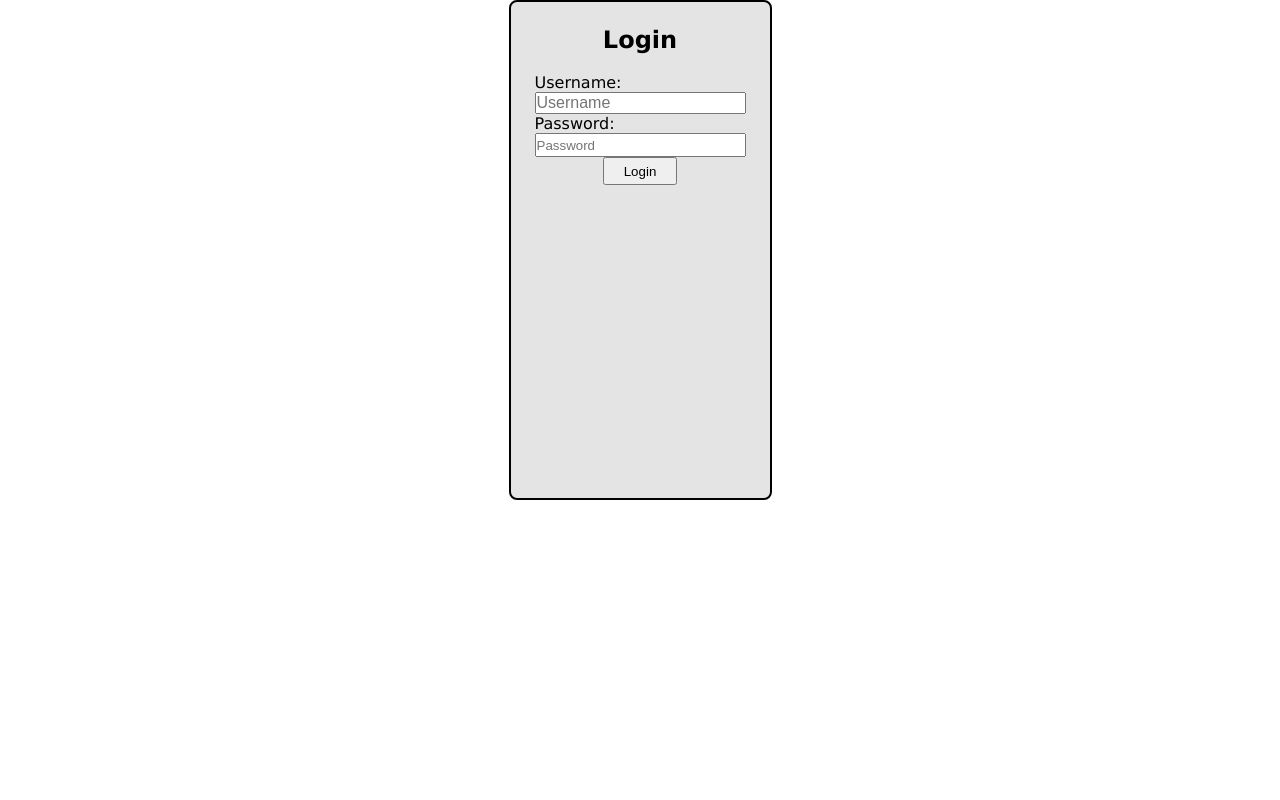
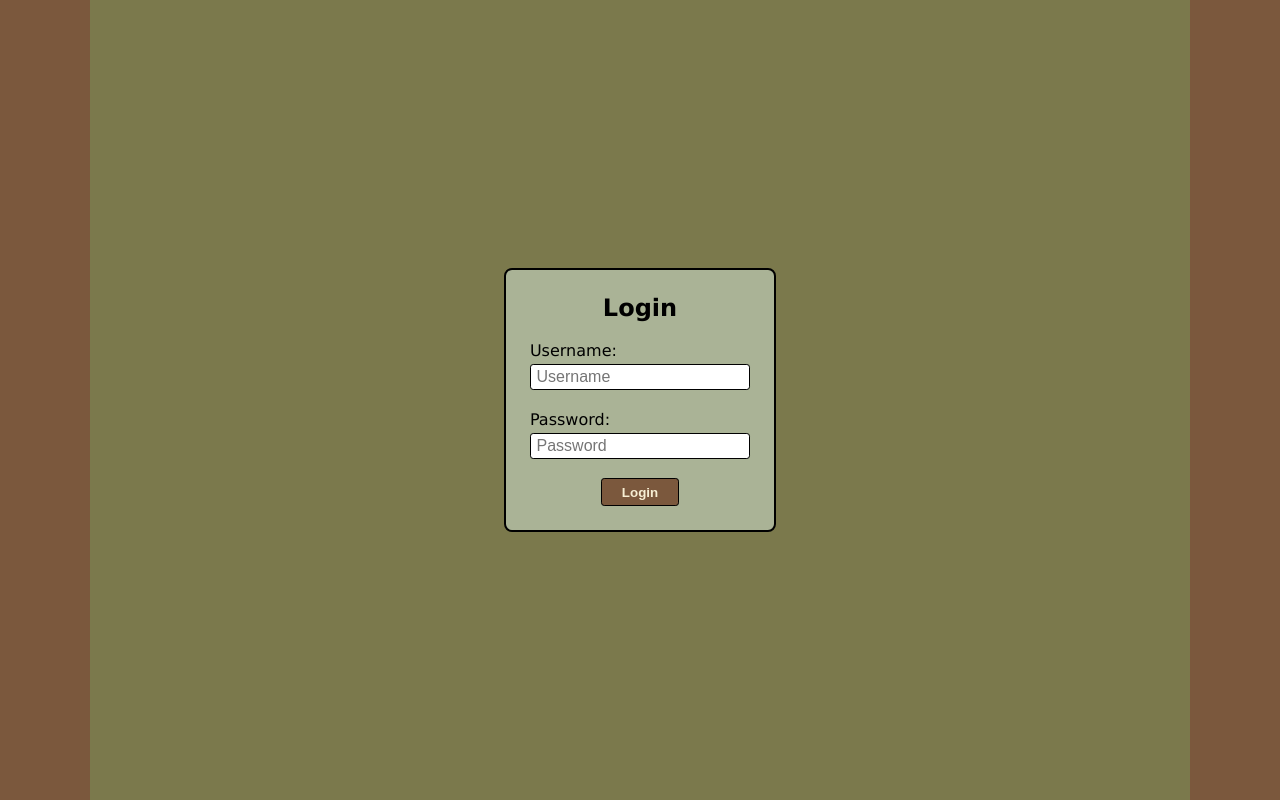
Before and after one commit to Grupp2-Blogg/grupp2-blogg, a PHP site: page /login.php in a window 1280 px wide. Run offline with PHP 8.4, Linux system fonts and the light colour scheme.

Commit message:
Connected index.php to login and signup, and added same styling

```diff
--- a/css/style.css
+++ b/css/style.css
@@ -1,5 +1,10 @@
 :root {
     font-family: Verdana, Geneva, Tahoma, sans-serif;
+    --main-background: #7b583d;
+    --shade-of-green: #AAB396;
+    --shade-of-vanilla: #F7EED3;
+    --shade-of-sand: #FFF8E8;
+    --main-color-green: #7b794c;
 }
 
 * {
@@ -9,20 +14,33 @@
 
 }
 
+body {
+    background-color: var(--main-background);
+
+}
+
 .page-wrapper {
+
+    background-color: var(--main-color-green);
+    height: 100vh;
     max-width: 1100px;
     margin: 0 auto;
     display: flex;
     justify-content: center;
+    align-items: center;
 }
 
 .account-container {
-    min-height: 500px;
+
+    background-color: var(--shade-of-green);
+    /* min-height: 500px;
+    max-height: 80%; */
+    /* max-height: 500px; */
     min-width: 220px;
     border: 2px solid black;
     border-radius: 0.5rem;
     padding: 1.5rem;
-    background-color: rgb(228, 228, 228);
+    /* background-color: rgb(228, 228, 228); */
     display: flex;
     flex-direction: column;
     gap: 1.2rem;
@@ -37,6 +55,8 @@
     flex-direction: column;
     gap: 1.2rem;
 }
+
+
 
 .account-form input[type="text"], input[type="password"] {
     min-height: 1.5rem;
@@ -58,16 +78,23 @@
 .form-bigtext-container {
     display: flex;
     flex-direction: column;
+    gap: 0.25rem;
 }
 
 .form-bigtext-container > input {
     font-size: 1rem;
+    padding: 0.2rem 0.35rem;
 }
 
 .form-smalltext-container {
     font-size: 0.8rem;
     display: flex;
     flex-direction: column;
+    gap: 0.2rem;
+}
+
+.form-smalltext-container > input {
+    padding: 0.1rem 0.25rem;
 }
 
 .form-password-container {
@@ -105,6 +132,11 @@
     justify-self: center;
     min-width: 35%;
     min-height: 1.75rem;
+    /* background-color: #C2BAB7; */
+    background: var(--main-background);
+    color: var(--shade-of-vanilla);
+    font-weight: bold;
+
 }
 
 .form-button:hover {
--- a/includes/login.inc.php
+++ b/includes/login.inc.php
@@ -27,7 +27,7 @@ if ($_SERVER['REQUEST_METHOD'] == 'POST') {
 
         if (empty($user) || !isset($user) || $user === NULL) {
 
-            $errors["invalid_login"] = "Incorrect user or password";
+            $errors["invalid_login"] = "Incorrect username or password";
             $_SESSION['errors_login'] = $errors;
 
             header("Location: ../login.php?login=fail");
@@ -35,7 +35,8 @@ if ($_SERVER['REQUEST_METHOD'] == 'POST') {
         }
 
         $_SESSION["user"] = ["id" => $user["id"], "username" => $user["username"]];
-        header("Location: ../profile.php?login=success");
+        header("Location: ../index.php?login=success");
+        // header("Location: ../profile.php?login=success");
 
         $stmt = null;
         $pdo = null;
--- a/login.php
+++ b/login.php
@@ -21,12 +21,12 @@
                 check_login_fail();
             ?>
             <h2>Login</h2>
-            <form action="./includes/login.inc.php" method="post">
+            <form action="./includes/login.inc.php" method="post" class="account-form">
             <div class="form-bigtext-container">
                     Username:
                     <input type="text" name="username" placeholder="Username">
                 </div>
-                <div class="form-password-container">
+                <div class="form-bigtext-container">
                     Password:
                     <input type="password" name="pwd" id="" placeholder="Password">
                 </div>
```
Also changed, not shown: index.php (+25 -3 lines).
